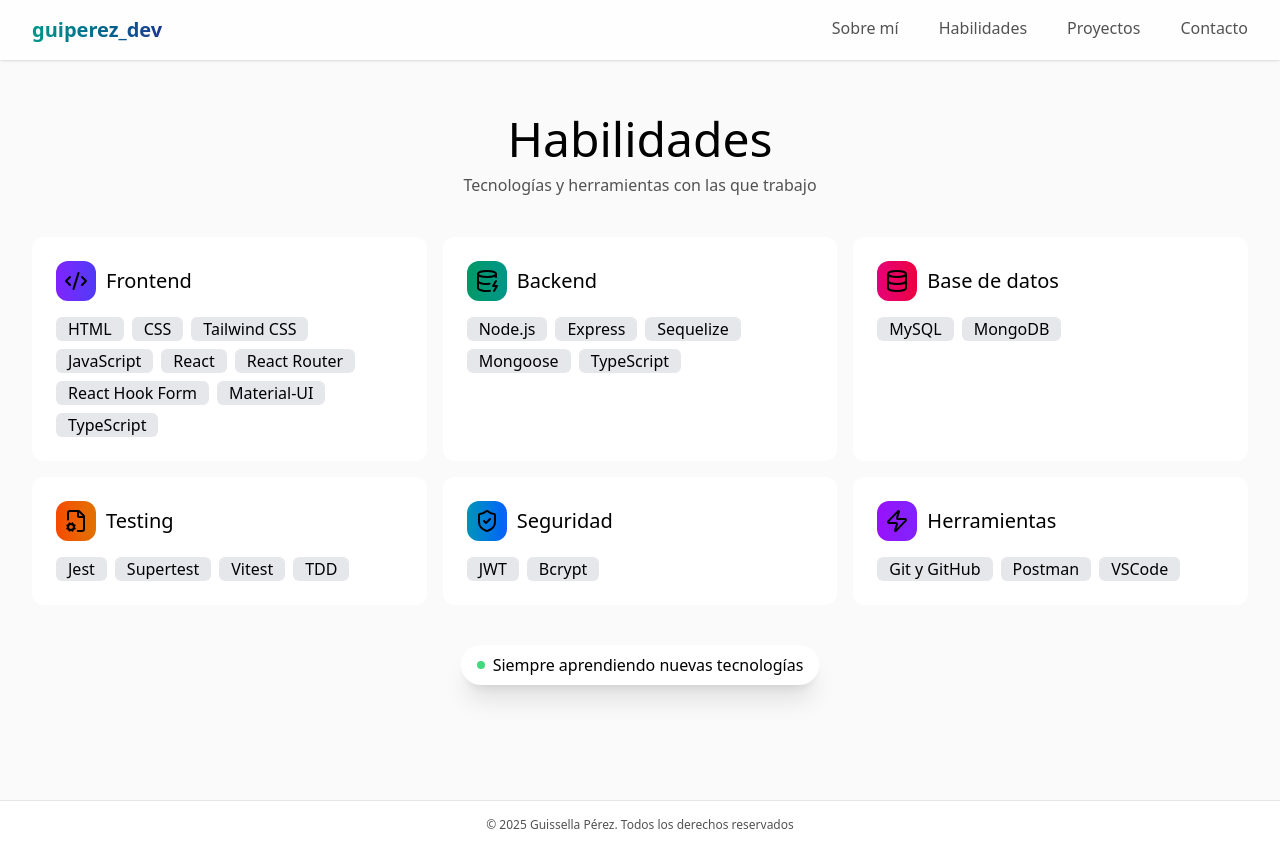
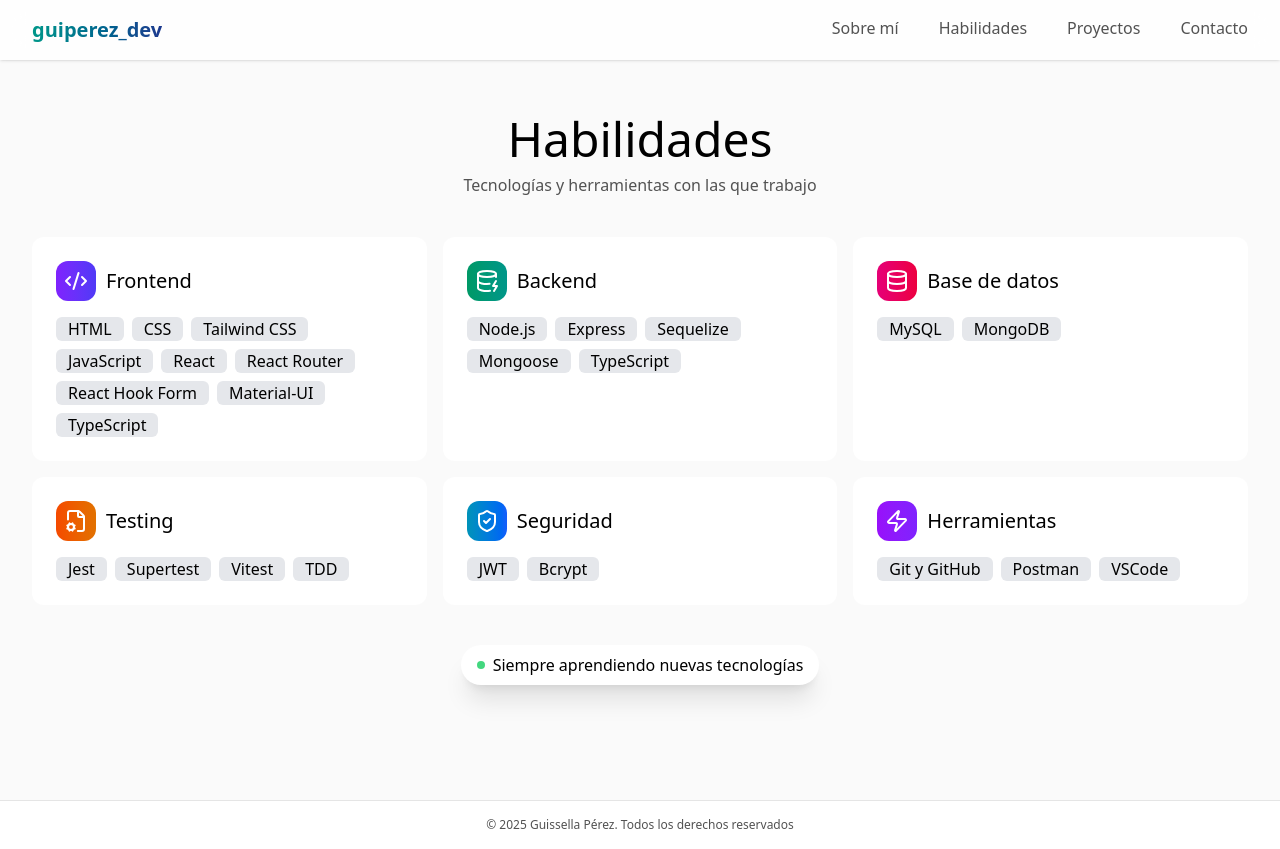
Before and after one commit to guiss26/portafolio-guissella, a React (Vite) app: page /skills in a window 1280 px wide. Built offline with nearby package versions, Linux system fonts and the light colour scheme.

Commit message:
style(skills): change text-color of icons

```diff
--- a/src/sections/Skills.jsx
+++ b/src/sections/Skills.jsx
@@ -25,7 +25,7 @@ export default function Skills() {
                         <div id="frontend" className='bg-white hover:shadow-xl transition-all duration-300 p-6 rounded-xl'>
                             <div className='flex gap-2.5 items-center'>
                                 <div className='bg-linear-to-r from-violet-600 to-indigo-600 rounded-xl p-2'>
-                                    <Code2 className='size-6' />
+                                    <Code2 className='size-6 text-white' />
                                 </div>
                                 <h3 className='text-xl'>Frontend</h3>
                             </div>
@@ -46,7 +46,7 @@ export default function Skills() {
                         <div id="backend" className='bg-white hover:shadow-xl transition-all duration-300 p-6 rounded-xl'>
                             <div className='flex gap-2.5 items-center'>
                                 <div className='bg-linear-to-r from-emerald-600 to-teal-600 rounded-xl p-2'>
-                                    <DatabaseZap className='size-6' />
+                                    <DatabaseZap className='size-6 text-white' />
                                 </div>
                                 <h3 className='text-xl'>Backend</h3>
                             </div>
@@ -64,7 +64,7 @@ export default function Skills() {
                         <div id="bbdd" className='bg-white hover:shadow-xl transition-all duration-300 p-6 rounded-xl'>
                             <div className='flex gap-2.5 items-center'>
                                 <div className='bg-linear-to-r from-pink-600 to-rose-600 rounded-xl p-2'>
-                                    <Database className='size-6' />
+                                    <Database className='size-6 text-white' />
                                 </div>
                                 <h3 className='text-xl'>Base de datos</h3>
                             </div>
@@ -78,7 +78,7 @@ export default function Skills() {
                         <div id="testing" className='bg-white hover:shadow-xl transition-all duration-300 p-6 rounded-xl'>
                             <div className='flex gap-2.5 items-center'>
                                 <div className='bg-linear-to-r from-orange-600 to-amber-600 rounded-xl p-2'>
-                                    <FileCog className='size-6'/>
+                                    <FileCog className='size-6 text-white'/>
                                 </div>
                                 <h3 className='text-xl'>Testing</h3>
                             </div>
@@ -94,7 +94,7 @@ export default function Skills() {
                         <div id="seguridad" className='bg-white hover:shadow-xl transition-all duration-300 p-6 rounded-xl'>
                             <div className='flex gap-2.5 items-center'>
                                 <div className='bg-linear-to-r from-cyan-600 to-blue-600 rounded-xl p-2'>
-                                    <ShieldCheck className='size-6'/>
+                                    <ShieldCheck className='size-6 text-white'/>
                                 </div>
                                 <h3 className='text-xl'>Seguridad</h3>
                             </div>
@@ -108,7 +108,7 @@ export default function Skills() {
                         <div id="herramientas" className='bg-white hover:shadow-xl transition-all duration-300 p-6 rounded-xl'>
                             <div className='flex gap-2.5 items-center'>
                                 <div className='bg-linear-to-r from-purple-600 to-violet-600 rounded-xl p-2'>
-                                    <Zap className='size-6'/>
+                                    <Zap className='size-6 text-white'/>
                                 </div>
                                 <h3 className='text-xl'>Herramientas</h3>
                             </div>
```
